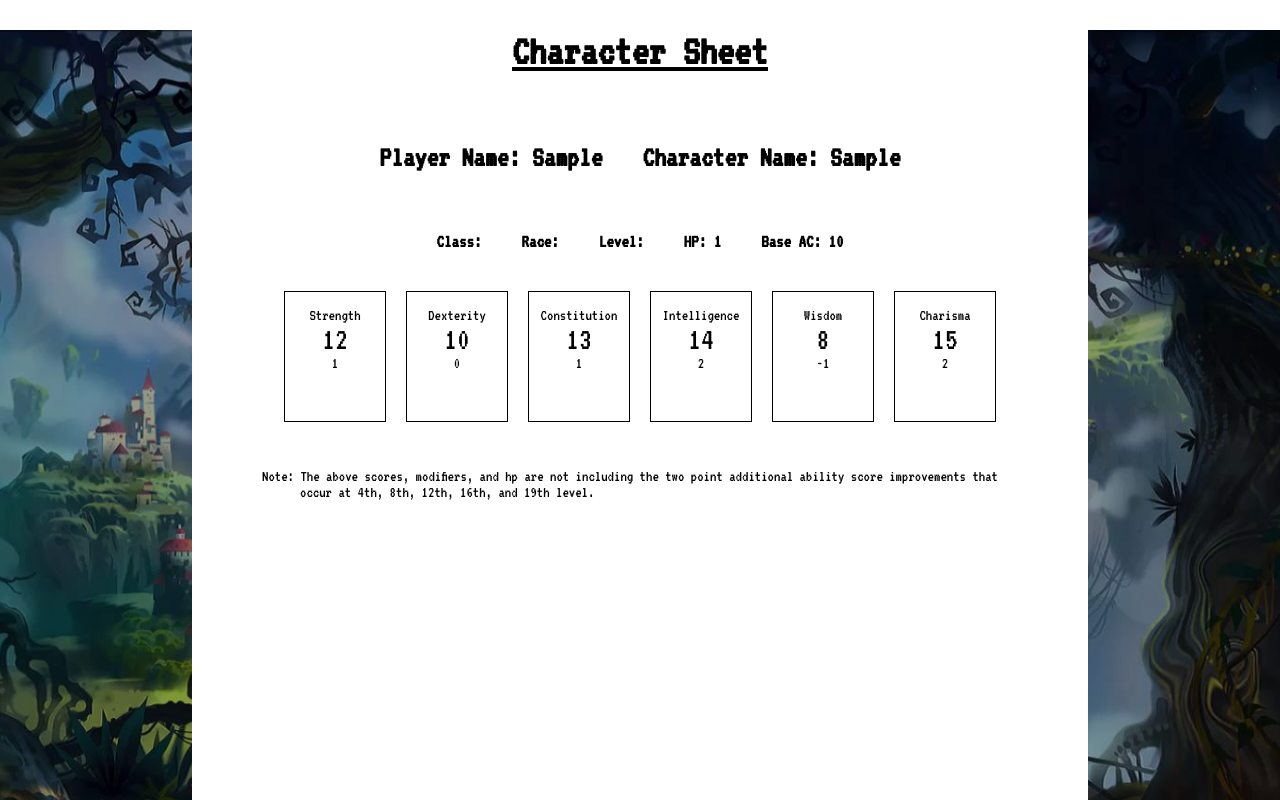
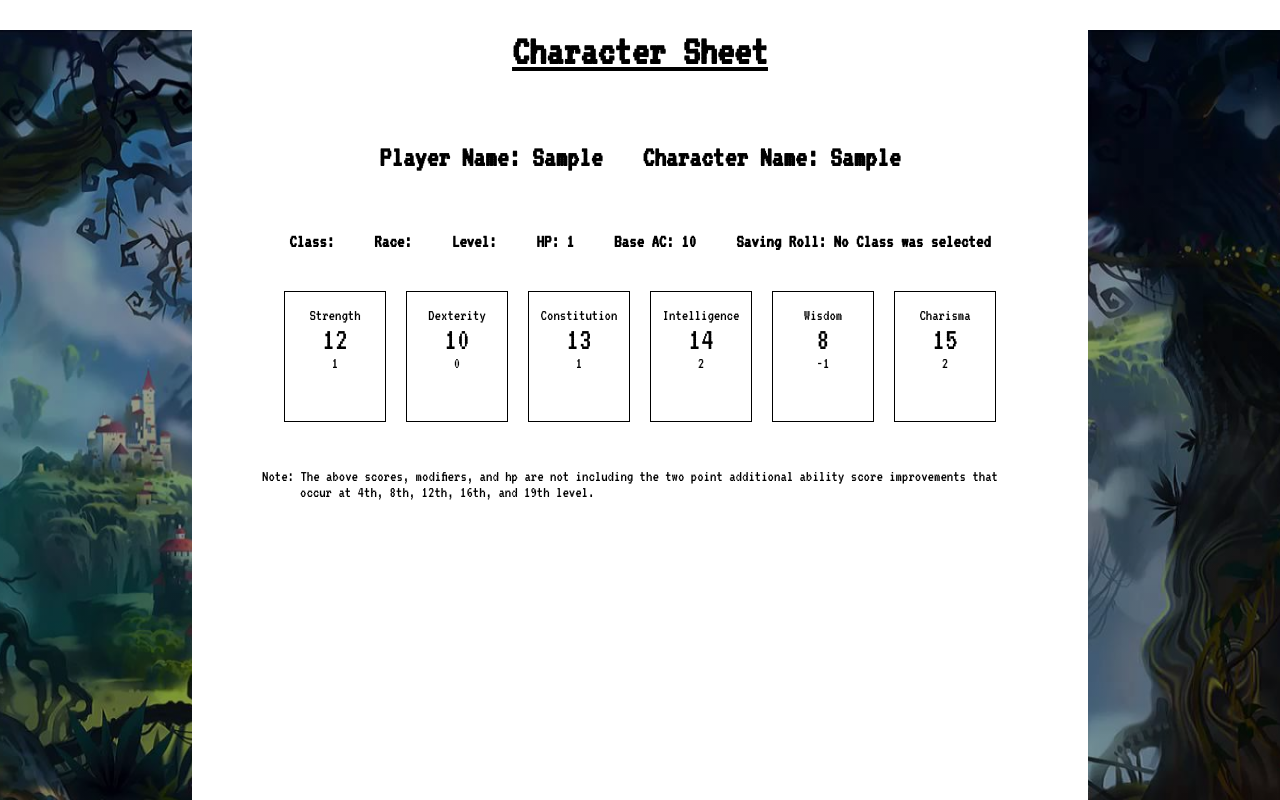
Before and after one commit to Jaden-Drury/Fantasy-Character-Generator, a React (Create React App) app in the folder finalproject/: page / in a window 1280 px wide. Both pictures are taken after typing "Sample", "Sample" into the empty fields and a click on the button "Generate Character". Shown: the top 800 px of the page. Built offline with nearby package versions, Linux system fonts and the light colour scheme; a web font is replaced by a local one.

Commit message:
Implement Proficiency
Proficiency and Saving Rolls added to Printable page and printing

```diff
--- a/finalproject/src/Printable.js
+++ b/finalproject/src/Printable.js
@@ -255,6 +255,51 @@ class Printable extends Component{
         }
     }
 
+    proficiencyBonusPerLevel(){
+        var level = this.props.level;
+        if (level === "1" || level === "2" || level === "3" || level === "4"){
+            return "2";
+        } if (level === "5" || level === "6" || level === "7" || level === "8") {
+            return "3";
+        } if (level === "9" || level === "10" || level === "11" || level === "12"){
+            return "4";
+        } if (level === "13" || level === "14" || level === "15" || level === "16"){
+            return "5";
+        } if (level === "17" || level === "18" || level === "19" || level === "20"){
+            return "6";
+        } return "0";
+    }
+
+    savingRoll(){
+        var savingRollDeterminer = this.props.userClass;
+
+        if (savingRollDeterminer === "Barbarian") {
+            return ("Strength / Constitution +" + this.proficiencyBonusPerLevel());
+        } if (savingRollDeterminer === "Bard"){
+            return ("Dexterity / Charisma +" + this.proficiencyBonusPerLevel());
+        } if (savingRollDeterminer === "Cleric"){
+            return ("Wisdom / Charisma +" + this.proficiencyBonusPerLevel());
+        } if (savingRollDeterminer === "Druid"){
+            return ("Intelligence / Wisdom +" + this.proficiencyBonusPerLevel());
+        } if (savingRollDeterminer === "Fighter"){
+            return ("Strength / Constitution +" + this.proficiencyBonusPerLevel());
+        } if (savingRollDeterminer === "Monk"){
+            return ("Strength / Dexterity +" + this.proficiencyBonusPerLevel());
+        } if (savingRollDeterminer === "Paladin"){
+            return ("Wisdom / Charisma +" + this.proficiencyBonusPerLevel());
+        } if (savingRollDeterminer === "Ranger"){
+            return ("Strength / Dexterity +" + this.proficiencyBonusPerLevel());
+        } if (savingRollDeterminer === "Rouge"){
+            return ("Dexterity / Intelligence +" + this.proficiencyBonusPerLevel());
+        } if (savingRollDeterminer === "Sorcerer"){
+            return ("Constitution / Charisma +" + this.proficiencyBonusPerLevel());
+        } if (savingRollDeterminer === "Warlock"){
+            return ("Wisdom / Charisma +" + this.proficiencyBonusPerLevel());
+        } if (savingRollDeterminer === "Wizard"){
+            return ("Intelligence / Wisdom +" + this.proficiencyBonusPerLevel());
+        } return "No Class was selected";
+    }
+
 
     render(){
         return(
@@ -275,6 +320,7 @@ class Printable extends Component{
                     <h3>Level: {this.props.level}</h3>
                     <h3>HP: {this.state.hitPoints + this.abilityModifiers(this.state.constitution) + this.leveledHP()}</h3>
                     <h3>Base AC: {this.abilityModifiers(this.state.dexterity) + 10}</h3>
+                    <h3>Saving Roll: {this.savingRoll()}</h3>
                 </div>
 
                 <ol className="statList">
```
